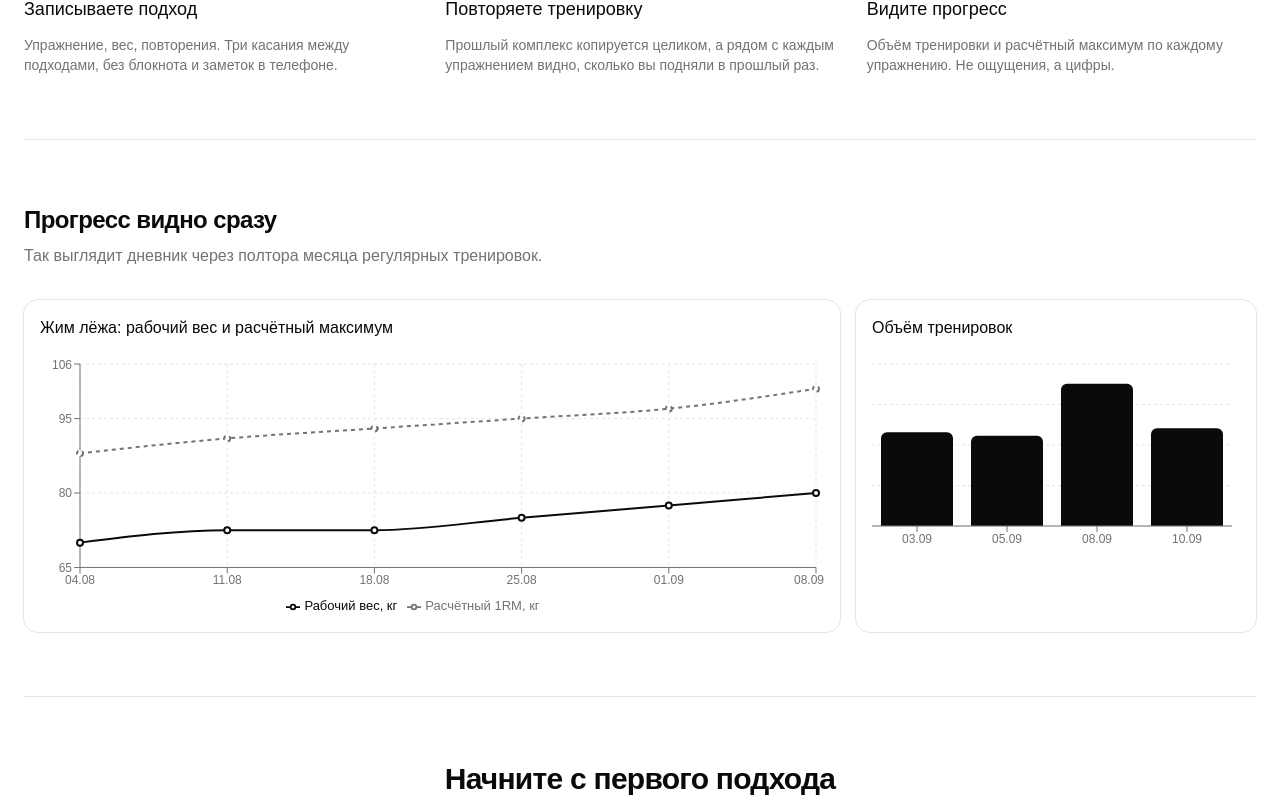
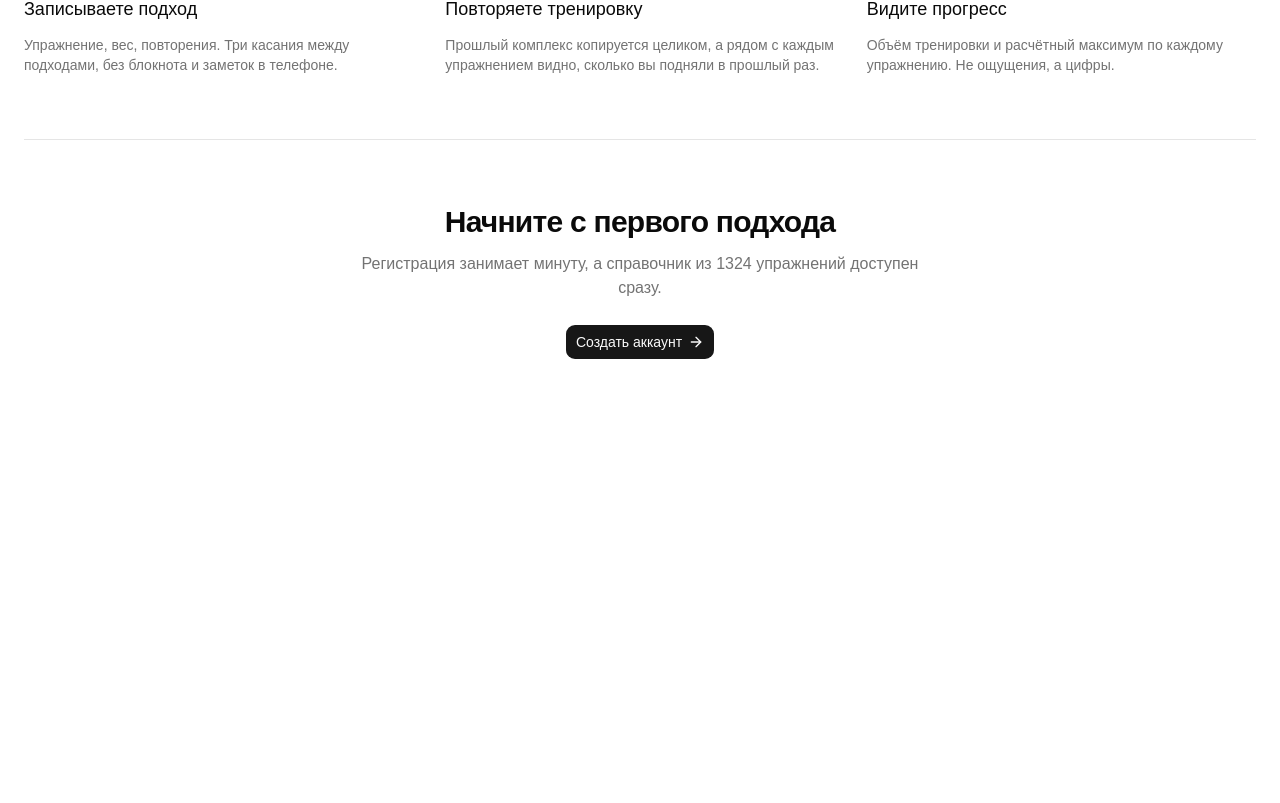
Before and after one commit to kweharmony/podkhod, a React (Vite) app in the folder frontend/: page / in a window 1280 px wide. Shown: the part 917-1720 px from the top of the page. After the commit the page ends 1341 px from the top, so only its background shows below. Built offline with nearby package versions, Linux system fonts and the light colour scheme.

Commit message:
refactor: убраны графики с визитки и история с дашборда

```diff
--- a/frontend/src/pages/Dashboard.tsx
+++ b/frontend/src/pages/Dashboard.tsx
@@ -1,5 +1,5 @@
 import { Link } from 'react-router-dom'
-import { ChevronRight, Dumbbell, Plus, Scale, Weight } from 'lucide-react'
+import { Dumbbell, Plus, Scale, Weight } from 'lucide-react'
 import { Badge } from '@/components/ui/badge'
 import { Button } from '@/components/ui/button'
 import { Card, CardContent, CardHeader, CardTitle } from '@/components/ui/card'
@@ -64,30 +64,6 @@ export default function Dashboard() {
           </CardContent>
         </Card>
       </div>
-
-      <Card>
-        <CardHeader className="flex flex-row items-center justify-between">
-          <CardTitle className="text-base">История тренировок</CardTitle>
-          <Button asChild variant="ghost" size="sm">
-            <Link to="/workouts">Все тренировки</Link>
-          </Button>
-        </CardHeader>
-        <CardContent className="divide-y">
-          {workouts.map((workout) => (
-            <Link
-              key={workout.id}
-              to={`/workouts/${workout.id}`}
-              className="flex items-center justify-between py-3 text-sm first:pt-0 last:pb-0"
-            >
-              <span className="font-medium">{workout.title}</span>
-              <span className="flex items-center gap-1 text-muted-foreground">
-                {formatDate(workout.date)} · {workout.volume} кг
-                <ChevronRight className="size-4" />
-              </span>
-            </Link>
-          ))}
-        </CardContent>
-      </Card>
     </div>
   )
 }
--- a/frontend/src/pages/Home.tsx
+++ b/frontend/src/pages/Home.tsx
@@ -1,10 +1,6 @@
 import { Link } from 'react-router-dom'
 import { ArrowRight } from 'lucide-react'
 import { Button } from '@/components/ui/button'
-import { Card, CardContent, CardHeader, CardTitle } from '@/components/ui/card'
-import ProgressChart from '@/components/ProgressChart'
-import VolumeChart from '@/components/VolumeChart'
-import { exerciseProgress, workouts } from '@/data/demo'
 import hero from '@/assets/hero.png'
 
 const steps = [
@@ -66,33 +62,6 @@ export default function Home() {
         </div>
       </section>
 
-      <section className="border-t py-16">
-        <h2 className="text-2xl font-semibold tracking-tight">Прогресс видно сразу</h2>
-        <p className="mt-2 text-muted-foreground">
-          Так выглядит дневник через полтора месяца регулярных тренировок.
-        </p>
-
-        <div className="mt-8 grid gap-4 lg:grid-cols-3">
-          <Card className="lg:col-span-2">
-            <CardHeader>
-              <CardTitle className="text-base">Жим лёжа: рабочий вес и расчётный максимум</CardTitle>
-            </CardHeader>
-            <CardContent>
-              <ProgressChart data={exerciseProgress} />
-            </CardContent>
-          </Card>
-
-          <Card>
-            <CardHeader>
-              <CardTitle className="text-base">Объём тренировок</CardTitle>
-            </CardHeader>
-            <CardContent>
-              <VolumeChart workouts={workouts} />
-            </CardContent>
-          </Card>
-        </div>
-      </section>
-
       <section className="border-t py-16 text-center">
         <h2 className="text-3xl font-semibold tracking-tight">Начните с первого подхода</h2>
         <p className="mx-auto mt-3 max-w-xl text-muted-foreground">
```
